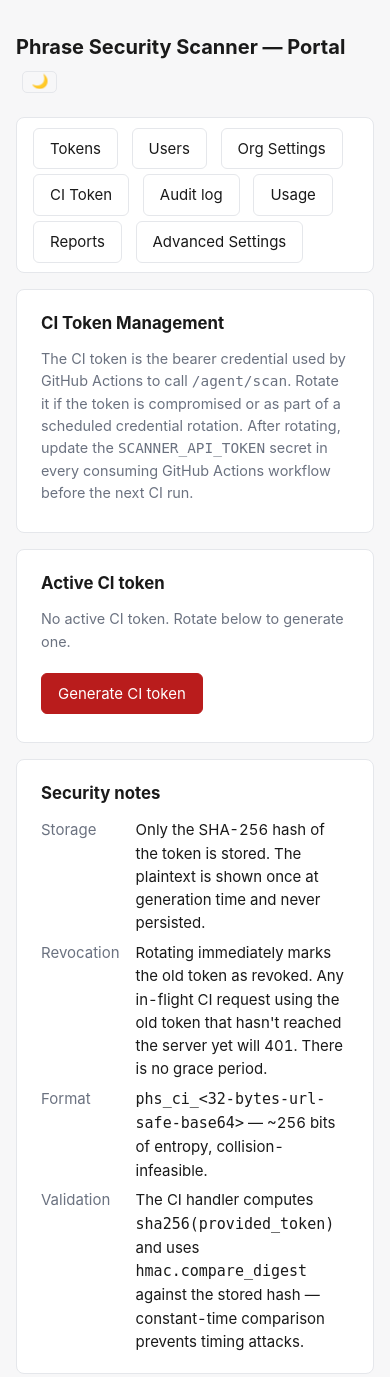
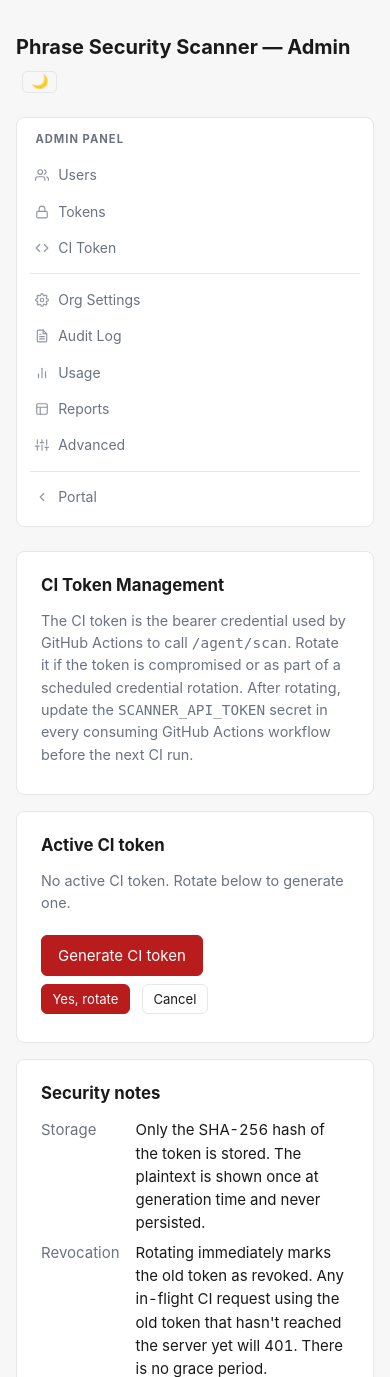
Before and after one commit to Phrase-Sandbox/davidayo-sec-scan-test, a Python web app: template src/security_scanner/tokens/templates/admin_ci_token.html in a window 390 px wide. Shown: the top 1377 px of the page. Run offline with Jinja, Linux system fonts and the light colour scheme; the template is opened without the code that fills it, so the values that code supplies are empty.

Commit message:
feat(ui): full UI consistency pass — admin sidebar, unified tab nav, clean CSS
Portal:
- portal_token_shown, portal_scan_detail, portal_report_detail: harmonize to full
  5-tab bar (Token · Scans · Reports · Settings · Usage)
- portal_login: fix undefined CSS vars (--accent-h, --radius-s, --border-2, --fg-2);
  dark mode gradient now respects explicit data-theme toggle alongside system preference

Admin:
- admin_base.html: add full sidebar CSS (sticky two-column grid layout, icon links,
  active state, mobile collapse); override header title to "Admin" not "Portal"
- All 8 admin templates (audit, ci_token, org_settings, tokens, usage, advanced_settings,
  users, reports): switch from extends base.html to admin_base.html; rename block
  content → admin_content; remove the flat button nav bar that was a workaround for
  the missing sidebar
- admin_tokens.html: move inline <style> to {% block extra_styles %}; Revoke converted
  to two-step inline confirm
- admin_ci_token.html: Rotate CI token converted to two-step inline confirm with a
  contextual warning message

base.html:
- Add {% block header_title %} so admin_base.html can override the heading text
- Add --accent-h and --radius-s to :root CSS custom properties

Co-Authored-By: Claude Sonnet 4.6 <noreply@anthropic.com>

```diff
--- a/src/security_scanner/tokens/templates/admin_base.html
+++ b/src/security_scanner/tokens/templates/admin_base.html
@@ -4,6 +4,74 @@
   Child pages override {% block admin_content %} rather than {% block content %}.
   Active sidebar link is detected automatically from request.url.path.
 #}
+
+{% block header_title %}Phrase Security Scanner — Admin{% endblock %}
+
+{% block extra_styles %}
+<style>
+  /* Widen the page for admin content */
+  main { max-width: 1200px; }
+
+  /* Two-column grid: sidebar + content */
+  .admin-layout {
+    display: grid;
+    grid-template-columns: 196px 1fr;
+    gap: 1.5rem;
+    align-items: start;
+  }
+
+  /* Sidebar */
+  .admin-sidebar {
+    position: sticky;
+    top: 1.5rem;
+    background: var(--card);
+    border: 1px solid var(--border);
+    border-radius: 8px;
+    padding: 0.65rem 0.4rem;
+  }
+  .admin-sidebar-label {
+    display: block;
+    font-size: 0.7rem;
+    font-weight: 700;
+    text-transform: uppercase;
+    letter-spacing: 0.09em;
+    color: var(--muted);
+    padding: 0.15rem 0.75rem 0.55rem;
+  }
+  .admin-sidebar a {
+    display: flex;
+    align-items: center;
+    gap: 0.55rem;
+    padding: 0.46rem 0.75rem;
+    border-radius: 6px;
+    text-decoration: none;
+    color: var(--muted);
+    font-size: 0.875rem;
+    transition: background 0.1s, color 0.1s;
+    white-space: nowrap;
+  }
+  .admin-sidebar a:hover { background: var(--bg); color: var(--fg); text-decoration: none; }
+  .admin-sidebar a.active {
+    background: rgba(37,99,235,0.09);
+    color: var(--accent);
+    font-weight: 600;
+  }
+  .admin-sidebar hr {
+    border: none;
+    border-top: 1px solid var(--border);
+    margin: 0.45rem 0.4rem;
+  }
+  .admin-sidebar svg { flex-shrink: 0; opacity: 0.75; }
+  .admin-sidebar a.active svg { opacity: 1; }
+
+  /* Collapse to single column on narrow viewports */
+  @media (max-width: 740px) {
+    .admin-layout { grid-template-columns: 1fr; }
+    .admin-sidebar { position: static; }
+  }
+</style>
+{% endblock %}
+
 {% block content %}
   {%- set cp = request.url.path -%}
   <div class="admin-layout">
--- a/src/security_scanner/tokens/templates/admin_ci_token.html
+++ b/src/security_scanner/tokens/templates/admin_ci_token.html
@@ -1,18 +1,6 @@
-{% extends "base.html" %}
+{% extends "admin_base.html" %}
 {% block title %}Admin &mdash; CI Token{% endblock %}
-{% block content %}
-<div class="card" style="padding:0.6rem 1rem;">
-  <p style="margin:0; display:flex; gap:0.35rem; flex-wrap:wrap;">
-    <a href="/admin/tokens" class="btn">Tokens</a>
-    <a href="/admin/users" class="btn">Users</a>
-    <a href="/admin/org-settings" class="btn">Org Settings</a>
-    <a href="/admin/ci-token" class="btn">CI Token</a>
-    <a href="/admin/audit" class="btn">Audit log</a>
-    <a href="/admin/usage" class="btn">Usage</a>
-    <a href="/admin/reports" class="btn">Reports</a>
-    <a href="/admin/advanced-settings" class="btn">Advanced Settings</a>
-  </p>
-</div>
+{% block admin_content %}
 <div class="card">
   <h2>CI Token Management</h2>
   <p class="muted">
@@ -65,12 +53,18 @@
   {% endif %}
 
   <p style="margin-top: 1.25rem;">
-    <form method="post" action="/admin/ci-token/rotate"
-          onsubmit="return confirm('Rotate the CI token? The old token will stop working immediately. Make sure you update SCANNER_API_TOKEN in GitHub Actions before the next CI run.');">
-      <button type="submit" class="btn btn-danger">
+    <span class="confirm-delete-wrap">
+      <button type="button" class="btn btn-danger confirm-trigger">
         {% if active %}Rotate CI token{% else %}Generate CI token{% endif %}
       </button>
-    </form>
+      <span class="confirm-delete-row">
+        <span style="font-size:0.85rem; color:var(--danger); margin-right:0.3rem;">Old token stops working immediately — update GitHub Actions first. Continue?</span>
+        <form method="post" action="/admin/ci-token/rotate" style="display:inline;">
+          <button type="submit" class="btn btn-danger btn-sm">Yes, rotate</button>
+        </form>
+        <button type="button" class="confirm-cancel btn btn-sm">Cancel</button>
+      </span>
+    </span>
   </p>
 </div>
 
@@ -95,4 +89,4 @@
     });
   }
 </script>
-{% endblock content %}
+{% endblock admin_content %}
--- a/src/security_scanner/tokens/templates/base.html
+++ b/src/security_scanner/tokens/templates/base.html
@@ -19,9 +19,11 @@
       --card: #ffffff;
       --muted: #6b7280;
       --accent: #2563eb;
+      --accent-h: #1d4ed8;
       --danger: #b91c1c;
       --ok: #047857;
       --border: #e5e7eb;
+      --radius-s: 6px;
     }
     /* Dark mode via system preference — respects explicit light override */
     @media (prefers-color-scheme: dark) {
@@ -210,7 +212,7 @@
 <body>
   <main>
     <header>
-      <h1>Phrase Security Scanner — Portal</h1>
+      <h1>{% block header_title %}Phrase Security Scanner — Portal{% endblock %}</h1>
       {% if user is defined and user %}
         <span class="who">
           {{ user.email }}
--- a/src/security_scanner/tokens/templates/portal_report_detail.html
+++ b/src/security_scanner/tokens/templates/portal_report_detail.html
@@ -3,8 +3,9 @@
 {% block tabs %}
 <nav class="tabs">
   <a href="/portal/">Token</a>
+  <a href="/portal/scans">Scans</a>
+  <a href="/portal/reports" class="active">Reports</a>
   <a href="/portal/settings">Settings</a>
-  <a href="/portal/reports" class="active">Reports</a>
   <a href="/portal/usage">Usage</a>
 </nav>
 {% endblock %}
--- a/src/security_scanner/tokens/templates/portal_scan_detail.html
+++ b/src/security_scanner/tokens/templates/portal_scan_detail.html
@@ -3,8 +3,9 @@
 {% block tabs %}
 <nav class="tabs">
   <a href="/portal/">Token</a>
+  <a href="/portal/scans" class="active">Scans</a>
+  <a href="/portal/reports">Reports</a>
   <a href="/portal/settings">Settings</a>
-  <a href="/portal/scans" class="active">Scans</a>
   <a href="/portal/usage">Usage</a>
 </nav>
 {% endblock %}
--- a/src/security_scanner/tokens/templates/portal_token_shown.html
+++ b/src/security_scanner/tokens/templates/portal_token_shown.html
@@ -3,8 +3,9 @@
 {% block tabs %}
 <nav class="tabs">
   <a href="/portal/" class="active">Token</a>
+  <a href="/portal/scans">Scans</a>
+  <a href="/portal/reports">Reports</a>
   <a href="/portal/settings">Settings</a>
-  <a href="/portal/reports">Reports</a>
   <a href="/portal/usage">Usage</a>
 </nav>
 {% endblock %}
```
Also changed, not shown: src/security_scanner/tokens/templates/admin_advanced_settings.html (+3 -16 lines), src/security_scanner/tokens/templates/admin_audit.html (+4 -16 lines), src/security_scanner/tokens/templates/admin_org_settings.html (+3 -16 lines), src/security_scanner/tokens/templates/admin_reports.html (+4 -16 lines), src/security_scanner/tokens/templates/admin_tokens.html (+43 -47 lines), src/security_scanner/tokens/templates/admin_usage.html (+3 -16 lines), src/security_scanner/tokens/templates/admin_users.html (+4 -16 lines), src/security_scanner/tokens/templates/portal_login.html (+9 -4 lines).
